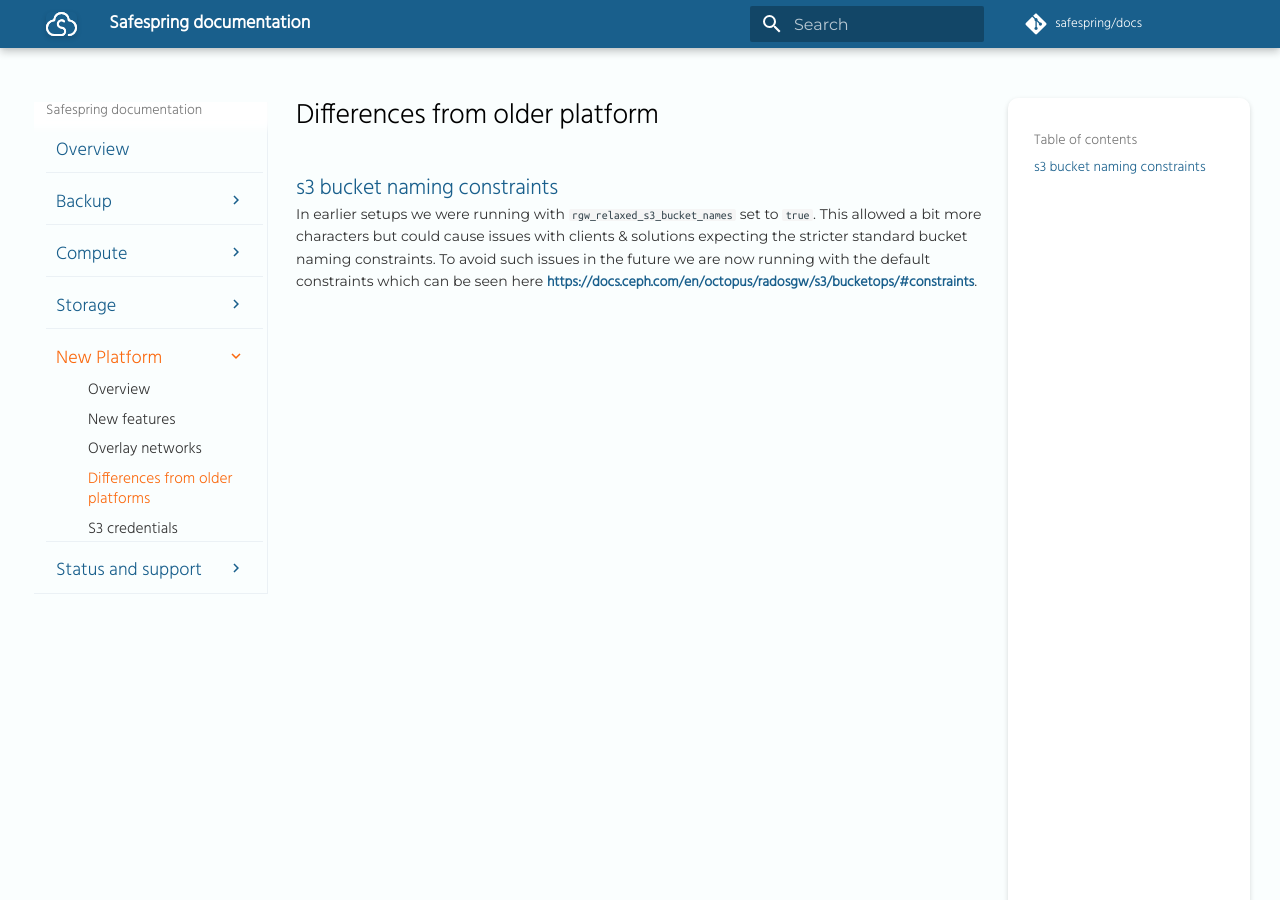
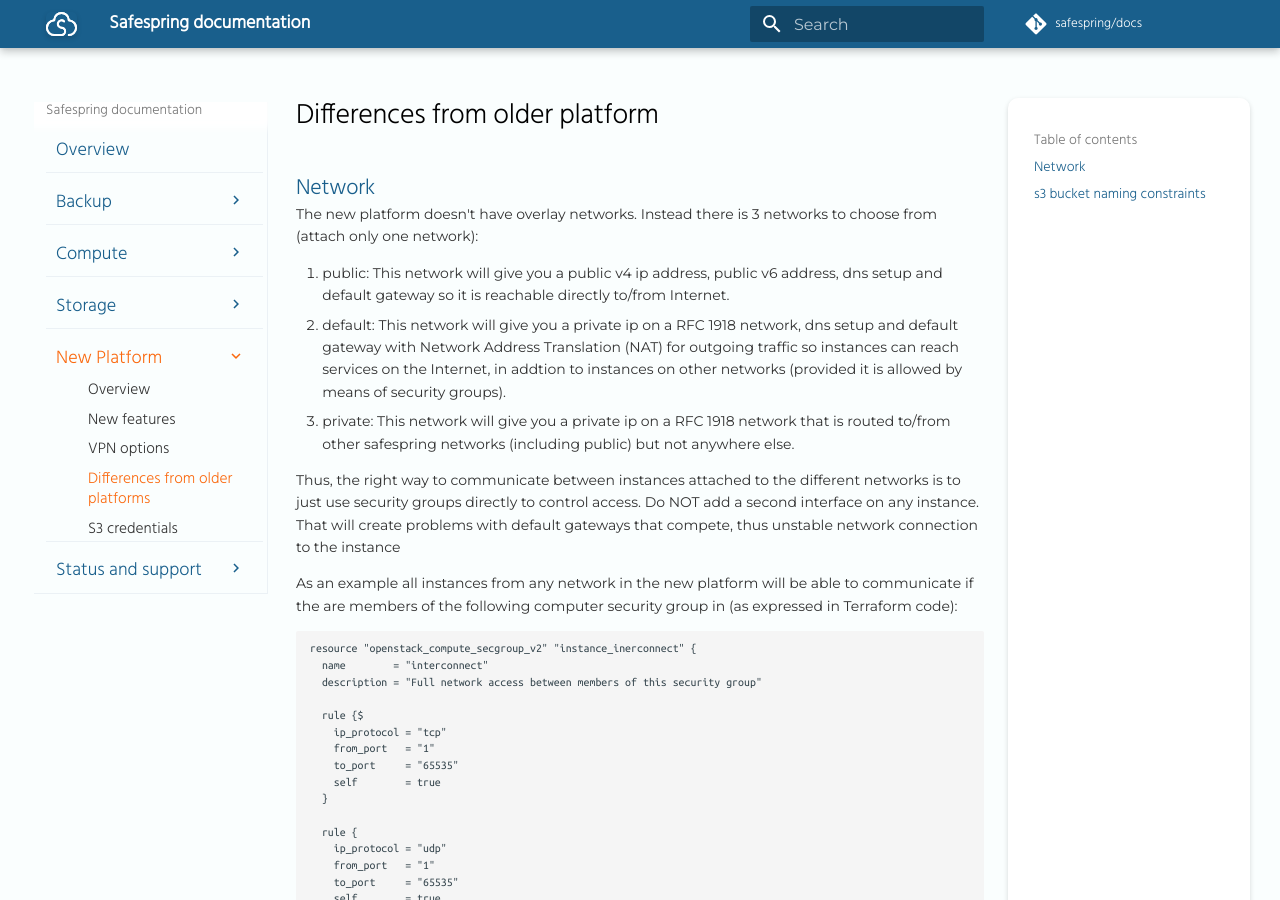
Before and after one commit to safespring/docs, an MkDocs documentation site: the page built from content/new/differences.md, in a window 1280 px wide and 900 px high. Built offline with MkDocs 1.6.1 and Material for MkDocs 9.7.7, drawn with Linux system fonts in a browser that asks for light colours; a script that is not in the unit is left out; comment, search, counter and statistics services are not loaded; old or Windows-style settings are respelled for this version of MkDocs; some of the changed text lies outside the part shown.

Commit message:
CEM-6 Update and restructure

````diff
--- a/content/new/differences.md
+++ b/content/new/differences.md
@@ -1,5 +1,52 @@
 # Differences from older platform
+
+## Network
+The new platform doesn't have overlay networks. Instead there is 3 networks to choose from (attach only one network):
+
+1. public: This network will give you a public v4 ip address, public v6 address, dns setup and default gateway so it is reachable directly to/from Internet.
+2. default: This network will give you a private ip on a RFC 1918 network,
+   dns setup and default gateway with Network Address Translation (NAT) for outgoing traffic so instances can reach
+   services on the Internet, in addtion to instances on other networks (provided it is allowed by means of security groups).
+3. private: This network will give you a private ip on a RFC 1918 network that is routed to/from other
+   safespring networks (including public) but not anywhere else.
+
+Thus, the right way to communicate between instances attached to the different networks is to
+just use security groups directly to control access. Do NOT add a second
+interface on any instance. That will create problems with default gateways that
+compete, thus unstable network connection to the instance
+
+As an example all instances from any network in the new platform will be able
+to communicate if the are members of the following computer security group in
+(as expressed in Terraform code):
+
+```code
+resource "openstack_compute_secgroup_v2" "instance_inerconnect" {
+  name        = "interconnect"
+  description = "Full network access between members of this security group"
+
+  rule {$
+    ip_protocol = "tcp"
+    from_port   = "1"
+    to_port     = "65535"
+    self        = true
+  }
+
+  rule {
+    ip_protocol = "udp"
+    from_port   = "1"
+    to_port     = "65535"
+    self        = true
+  }
+}
+```
+
+The keyword here is `self`. See: https://registry.terraform.io/providers/terraform-provider-openstack/openstack/latest/docs/resources/compute_secgroup_v2#self
 
 ## s3 bucket naming constraints
 
-In earlier setups we were running with `rgw_relaxed_s3_bucket_names` set to `true`. This allowed a bit more characters but could cause issues with clients & solutions expecting the stricter standard bucket naming constraints. To avoid such issues in the future we are now running  with the default constraints which can be seen here <https://docs.ceph.com/en/octopus/radosgw/s3/bucketops/#constraints>.
+In earlier setups we were running with `rgw_relaxed_s3_bucket_names` set to
+`true`. This allowed a bit more characters but could cause issues with clients
+& solutions expecting the stricter standard bucket naming constraints. To avoid
+such issues in the future we are now running  with the default constraints
+which can be seen here
+<https://docs.ceph.com/en/octopus/radosgw/s3/bucketops/#constraints>.
--- a/mkdocs.yml
+++ b/mkdocs.yml
@@ -106,7 +106,7 @@
   - New Platform:
      - Overview: "new/overview.md"
      - New features: "new/features.md"
-     - Overlay networks: "new/overlay.md"
+     - VPN options: "new/vpn.md"
      - Differences from older platforms: "new/differences.md"
      - S3 credentials: "new/s3-credentials.md"
   #   - Zones: "synkzone/zones.md"
````
Also changed, not shown: content/new/overlay.md (deleted, +0 -51 lines), content/new/vpn.md (added, +67 -0 lines).
